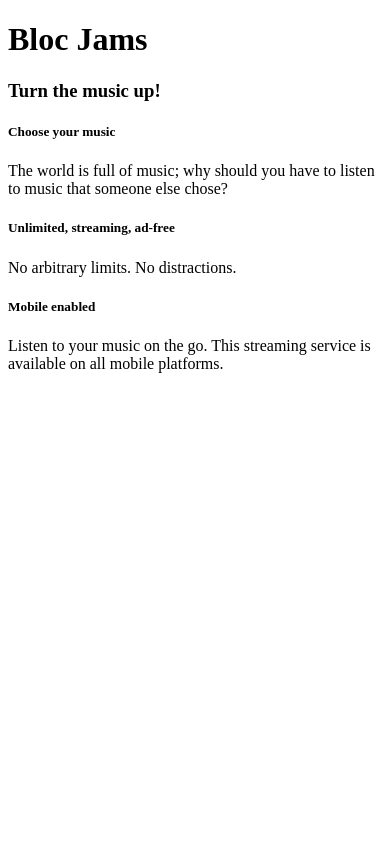
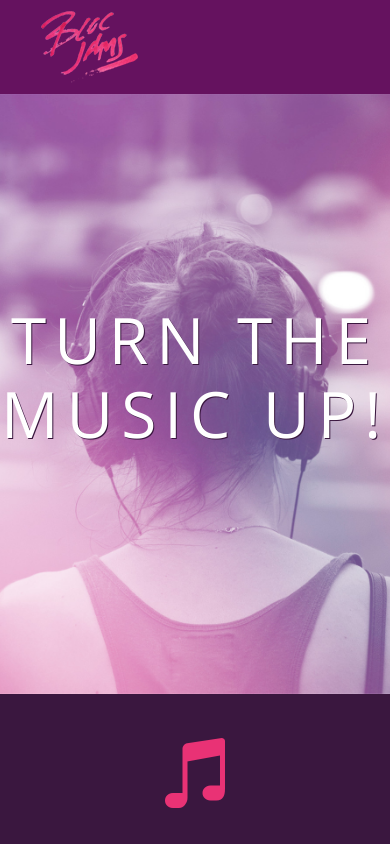
Before and after one commit to Chickeekay/BlocJams, a plain HTML site: page index.html in a window 390 px wide. Shown: the top 844 px of the page. Drawn offline with nearby package versions, Linux system fonts and the light colour scheme.

Commit message:
Checkpoint 7 Responsiveness: Completed

```diff
--- a/index.html
+++ b/index.html
@@ -1,27 +1,37 @@
 <!DOCTYPE html>
- <html>
-     <head></head>
+<html>
+    <head>
         <title>Bloc Jams</title>
-     <body>
-        <nav> <!-- navigation bar -->
+        <meta name="viewport" content="width=device-width, initial-scale=1">
+        <link rel="stylesheet" type="text/css" href="http://fonts.googleapis.com/css?family=Open+Sans:400,800,600,700,300">
+        <link rel="stylesheet" type="text/css" href="http://code.ionicframework.com/ionicons/2.0.1/css/ionicons.min.css">
+        <link rel="stylesheet" type="text/css" href="styles/normalize.css">
+        <link rel="stylesheet" type="text/css" href="styles/main.css">
+        <link rel="stylesheet" type="text/css" href="styles/landing.css">
+    </head>
+    <body class="landing">
+        <nav class="navbar"> <!-- nav bar -->
+            <img src="assets/images/bloc_jams_logo.png" alt="bloc jams logo" class="logo">
         </nav>
-        <div> <!-- hero content -->
-            <h1>Bloc Jams</h1>
-            <h3>Turn the music up!</h3>
-        </div>
-        <div>
-          <section>
-               <h5>Choose your music</h5>
-               <p>The world is full of music; why should you have to listen to music that someone else chose?</p>
-           </section>
-           <section>
-               <h5>Unlimited, streaming, ad-free</h5>
-               <p>No arbitrary limits. No distractions.</p>
-          </section>
-          <section>
-               <h5>Mobile enabled</h5>
-               <p>Listen to your music on the go. This streaming service is available on all mobile platforms.</p>
-          </section>
-        </div>
-     </body>
- </html>
+        <section class="hero-content"> <!-- hero content -->
+            <h1 class="hero-title">Turn the music up!</h1>
+        </section>
+        <section class="selling-points container"> <!-- selling points -->
+            <div class="point column third">
+                <span class="ion-music-note"></span>
+                <h5 class="point-title">Choose your music</h5>
+                <p class="point-description">The world is full of music; why should you have to listen to music that someone else chose?</p>
+            </div>
+            <div class="point column third">
+                <span class="ion-radio-waves"></span>
+                <h5 class="point-title">Unlimited, streaming, ad-free</h5>
+                <p class="point-description">No arbitrary limits. No distractions.</p>
+            </div>
+            <div class="point column third">
+                <span class="ion-iphone"></span>
+                <h5 class="point-title">Mobile enabled</h5>
+                <p class="point-description">Listen to your music on the go. This streaming service is available on all mobile platforms.</p>
+            </div>
+        </section>
+    </body>
+</html>
--- /dev/null
+++ b/styles/landing.css
@@ -0,0 +1,59 @@
+body.landing {
+    background-color: rgb(58,23,63); /* sets the background color to an RGB value (see below) */
+}
+
+ .navbar {
+    padding: 0.5rem;
+    background-color: rgb(101,18,95);
+}
+
+.navbar .logo {
+    position: relative; /* positioning will be explained in a resource */
+    left: 2rem;
+}
+
+.hero-content {
+    position: relative; /* positioning will be explained in a resource */
+    min-height: 600px;  /* hero content element must be _at least_ 600 pixels */
+    background-image: url(../assets/images/bloc_jams_bg.jpg);
+    background-repeat: no-repeat;
+    background-position: center center;
+    background-size: cover;
+}
+
+.hero-content .hero-title {
+    position: absolute;             /* positioning will be explained in a resource */
+    top: 40%;                       /* positioning will be explained in a resource */
+    -webkit-transform: translateY(-50%);
+    -moz-transform: translateY(-50%);
+    -ms-transform: translateY(-50%);
+    transform: translateY(-50%);
+    width: 100%;                    /* makes sure the title inhabits the full width of its container */
+    text-align: center;             /* aligns text in the horizontal center of the element */
+    font-size: 4rem;                /* specifies the size of the font in root em units */
+    font-weight: 300;               /* makes the font thinner or lighter weight */
+    text-transform: uppercase;      /* transforms the text to be all uppercase lettering */
+    letter-spacing: 0.5rem;         /* puts 0.5 root ems worth of space between each letter */
+    text-shadow: 1px 1px 0px rgb(58,23,63); /* creates a shadow underneath the text for readability over the image */
+}
+
+.selling-points {
+    position: relative;
+}
+
+.point {
+    position: relative;
+    padding: 2rem;
+    text-align: center;
+}
+
+.point .point-title {
+    font-size: 1.25rem;
+}
+
+.ion-music-note,
+.ion-radio-waves,
+.ion-iphone {
+    color: rgb(233,50,117);
+    font-size: 5rem;
+}
--- /dev/null
+++ b/styles/main.css
@@ -0,0 +1,45 @@
+*, *::before, *::after {
+    -moz-box-sizing: border-box;
+    -webkit-box-sizing: border-box;
+    box-sizing: border-box;
+}
+
+html {
+  height: 100%; /* makes sure our HTML takes up 100% of the browser window */
+  font-size: 100%;
+}
+
+body {
+    font-family: 'Open Sans'; /* sets our font to the "Open Sans" typeface */
+    color: white;             /* sets the text color to white */
+    min-height: 100%;         /* says the height of the body must be, at minimum, 100% of the window */
+}
+.container {
+     margin: 0 auto;
+     max-width: 64rem;
+ }
+
+/* Medium and small screens (640px) */
+@media (min-width: 640px) {
+    html { font-size: 112%; }
+   /* Style information will go here */
+
+    .column {
+        float: left;
+        padding-left: 1rem;
+        padding-right: 1rem;
+    }
+
+    .column.full { width: 100%; }
+    .column.two-thirds { width: 66.7%; }
+    .column.half { width: 50%; }
+    .column.third { width: 33.3%; }
+    .column.fourth { width: 25%; }
+    .column.flow-opposite { float: right; }
+}
+
+ /* Large screens (1024px) */
+@media (min-width: 1024px) {
+    html { font-size: 120%; }
+   /* Style information will go here */
+ }
```
Also changed, not shown: assets/images/bloc_jams_bg.jpg (added), assets/images/bloc_jams_logo.png (added).
